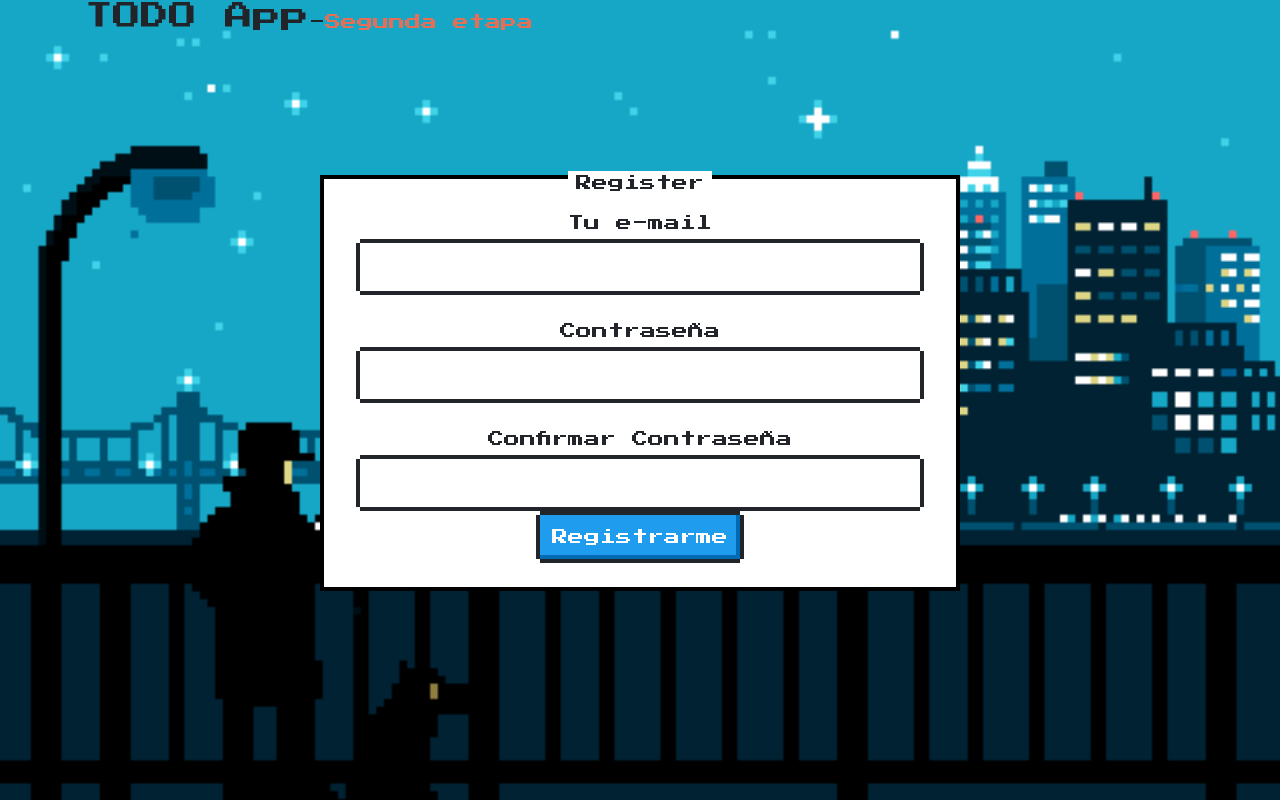
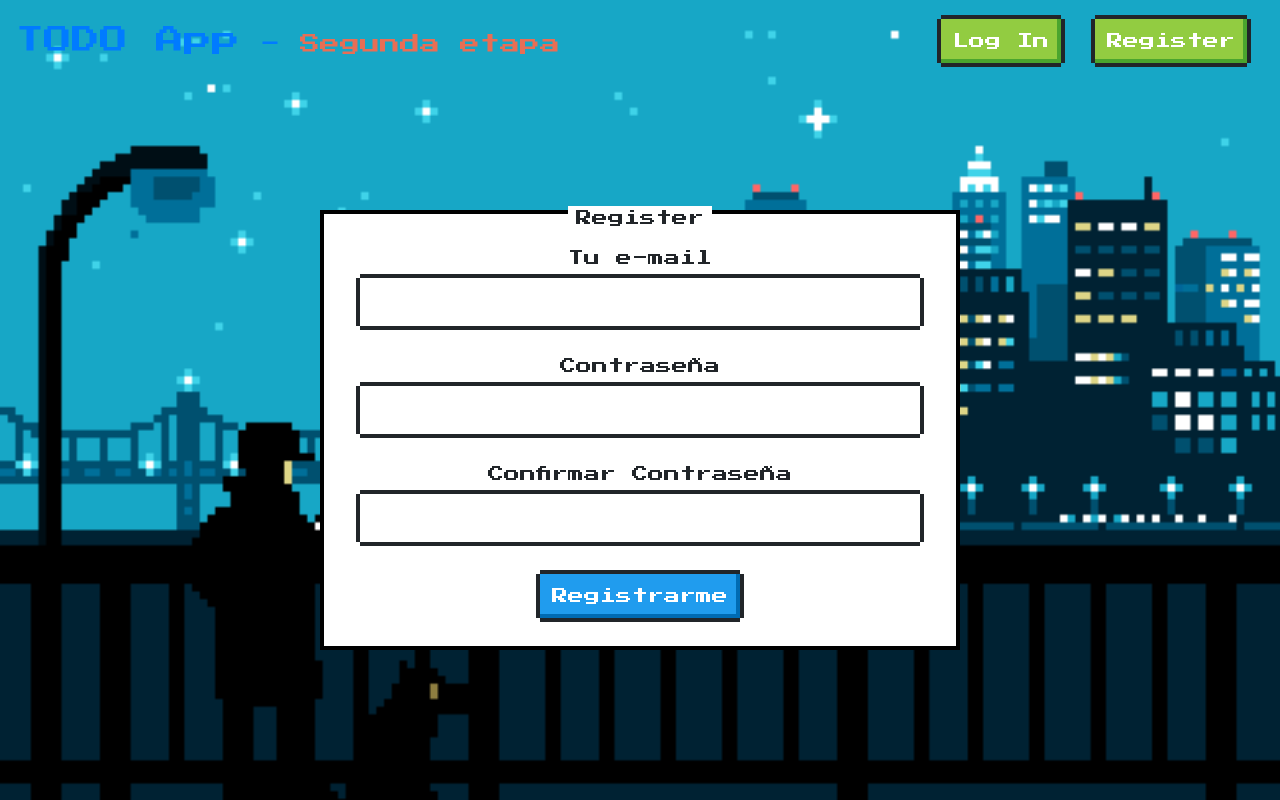
Before and after one commit to juan3492/ToDoApp-VueCBA, a Vue app: page /register in a window 1280 px wide. Built offline with nearby package versions, Linux system fonts and the light colour scheme; no server answers.

Commit message:
login y register funcionan correctamente

```diff
--- a/src/components/Header.vue
+++ b/src/components/Header.vue
@@ -1,13 +1,65 @@
 <template>
-  <header class="container">
+  <nav class="navbar  " style="background-color: transparent;">
+  <a class="navbar-brand" href="#">
     <span class="h3">TODO App</span>
-    <span>-</span>
+    <span> - </span>
     <span class="nes-text is-error">Segunda etapa</span>
-  </header>
+    <span v-if="user"> - Bienvenido {{ user.email }} </span>
+  </a>
+
+  <ul class="nav" v-if="!user">
+    <li class="btn nav-item">
+      <router-link class="button nes-btn is-success" to="login"> Log In</router-link>
+    </li>
+    <li class="btn nav-item">
+      <router-link class="button nes-btn is-success" to="Register" > Register </router-link>
+    </li>
+  </ul>
+
+  <ul class="nav" v-else>
+    <li class="btn nav-item">
+      <button class="nes-btn is-success" @click="logout()" > Log out </button>
+    </li>
+  </ul>
+
+</nav>
 </template>
 
 <script>
+import firebase from 'firebase'
+export default {
+  data(){
+    return{
+      user: null,
+    }
+  },
+  methods: {
+    logout() {
+      firebase.auth().signOut()
+        .then(() => {
+          this.$router.push({ name: 'login' })
+        })
+    }
+  },
+  created () {
+    firebase.auth().onAuthStateChanged(user => {
+      if(user){
+        this.user = user
+      } else{
+        this.user = null
+      }
+    })
+  }
+}
 </script>
 
 <style scoped>
+  nav, .navbar{
+    background-color: black;
+  }
+
+  .bt{
+    margin-right: 20 x;
+  }
+
 </style>
--- a/src/components/LoginForm.vue
+++ b/src/components/LoginForm.vue
@@ -11,6 +11,7 @@
         <label>Contraseña</label>
         <input type="Password" class="nes-input" v-model="password" />
       </div>
+      <br>
       <button type="submit" class="nes-btn is-primary">Ingresar</button>
     </form>
   </div>
--- a/src/components/RegisterForm.vue
+++ b/src/components/RegisterForm.vue
@@ -16,6 +16,7 @@
         <label>Confirmar Contraseña</label>
         <input type="Password" class="nes-input" v-model="repeatpassword" />
       </div>
+      <br>
        <button type="submit" class="nes-btn is-primary">Registrarme</button>
     </form>
   </div>
--- a/src/main.js
+++ b/src/main.js
@@ -1,11 +1,13 @@
 import Vue from 'vue'
 import App from './App.vue'
 import router from "./router";
+import firebase from 'firebase';
+
+Vue.config.productionTip = false
+
+let app = '';
 
 //firebase
-import firebase from 'firebase/app';
-import 'firebase/firestore';
-
 var firebaseConfig = {
   apiKey: "AIzaSyBscDxTz46W4Z6yev3DZaCa4s7sELnE_RM",
   authDomain: "workshop-vuecba.firebaseapp.com",
@@ -16,13 +18,15 @@ var firebaseConfig = {
   appId: "1:804130954399:web:32033c1ae4574c32d396aa"
 };
 // Initialize Firebase
-firebase.initializeApp(firebaseConfig);
+const firebaseApp = firebase.initializeApp(firebaseConfig);
+export default firebaseApp.firestore();
 
-export const db = firebase.firestore();
 
-Vue.config.productionTip = false
-
-new Vue({
-  router,
-  render: h => h(App),
-}).$mount('#app')
+firebase.auth().onAuthStateChanged(() =>{ // verifico que no se creen multiples instancias de la aplicacion
+  if(!app) {
+    new Vue({
+      router,
+      render: h => h(App),
+    }).$mount('#app')
+  }
+});
--- a/src/router/index.js
+++ b/src/router/index.js
@@ -2,7 +2,8 @@ import Vue from 'vue';
 import VueRouter from 'vue-router';
 import Tasks from '../views/Tasks';
 import Login from '../views/Login';
-import Register from "../views/Register";
+import Register from '../views/Register';
+import firebase from 'firebase';
 
 Vue.use(VueRouter);
 
@@ -11,6 +12,9 @@ const routes = [
     path: '/',
     name: 'tasks',
     component: Tasks,
+    meta: {
+      requiresAuth: true,
+    },
   },
   {
     path: '/login',
@@ -21,7 +25,7 @@ const routes = [
     path: '/register',
     name: 'register',
     component: Register,
-  }
+  },
 ];
 
 const router = new VueRouter({
@@ -30,4 +34,13 @@ const router = new VueRouter({
   routes,
 });
 
+router.beforeEach((to, from, next) => {
+  const currentUser = firebase.auth().currentUser;
+  const requiresAuth = to.matched.some(record => record.meta.requiresAuth)
+
+  if(requiresAuth && !currentUser) next('login');
+  else if (!requiresAuth && currentUser) next('home')
+  else next();
+});
+
 export default router;
--- a/src/views/Login.vue
+++ b/src/views/Login.vue
@@ -1,8 +1,8 @@
 <template>
   <div class="login-bg">
-        <Header/>
-        <Error ref="error" :error="error"/>
-        <div class="login" >
+    <Header />
+    <Error ref="error" :error="error" />
+    <div class="login">
       <LoginForm v-on:post="login($event)" />
     </div>
   </div>
@@ -10,36 +10,44 @@
 
 <script>
 import LoginForm from '../components/LoginForm.vue';
-    import Header from '../components/Header'
-    import Error from '../components/Error'
+import Header from '../components/Header';
+import Error from '../components/Error';
+import firebase from 'firebase';
+
 export default {
   components: {
     LoginForm,
     Header,
     Error,
   },
-        data(){
-            return{
-                error: ''
+  data() {
+    return {
+      error: '',
+    };
+  },
+  methods: {
+    login(data) {
+      if (data.email === '' || data.password === '') {
+        this.error =
+          'Faltan datos! Por favor, intentalo de nuevo. eehh digo "charmander"';
+        this.$refs.error.showError(this.error);
+      } else {
+        this.$refs.error.show = false;
+        firebase.auth().signInWithEmailAndPassword(data.email, data.password)
+          .then(user =>{
+            console.log(user.email)
+            this.$router.push({name: 'tasks'})
+          }).catch(err =>{
+            this.$refs.error.showError(err.message + 'digooo "charmander"')
+          })
       }
     },
-        methods: {
-            login(data){
-                if(data.email==='' || data.password===''){
-                    this.error = 'Faltan datos! Por favor, intentalo de nuevo. eehh digo "charmander"'
-                    this.$refs.error.showError(this.error)
-                }else{
-                    this.$refs.error.show = false
-                    console.log('todo peola');
-
-                }
-            }
-        }
-    }
+  },
+};
 </script>
 
 <style scoped>
-    .login-bg{
+.login-bg {
   height: 100%;
   background-image: url(../assets/login-background.gif);
   -webkit-background-size: cover;
@@ -51,5 +59,4 @@
 .login {
   padding-top: 10%;
 }
-
 </style>
--- a/src/views/Register.vue
+++ b/src/views/Register.vue
@@ -12,6 +12,8 @@
 import RegisterForm from '@/components/RegisterForm.vue';
 import Header from "@/components/Header";
 import Error from '@/components/Error';
+
+import firebase from 'firebase';
     export default {
       components: {
         RegisterForm,
@@ -25,9 +27,14 @@ import Error from '@/components/Error';
           }else if(data.password !== data.repeatpassword){
             this.$refs.error.showError('Las contraseñas no coinciden. eeehhh digo "chaaaarmander"')
           }else{
-            console.log('todo piola');
             this.$refs.error.show = false
-
+            firebase.auth().createUserWithEmailAndPassword(data.email, data.password)
+              .then(user =>{
+                console.log(user.email)
+                this.$router.push({name: 'login'})
+              }).catch(err =>{
+                this.$refs.error.showError(err.message + '. ehhh digo "charmmmm"')
+              })
           }
         }
       }
```
Lines whose indentation alone changed are shown as unchanged.
